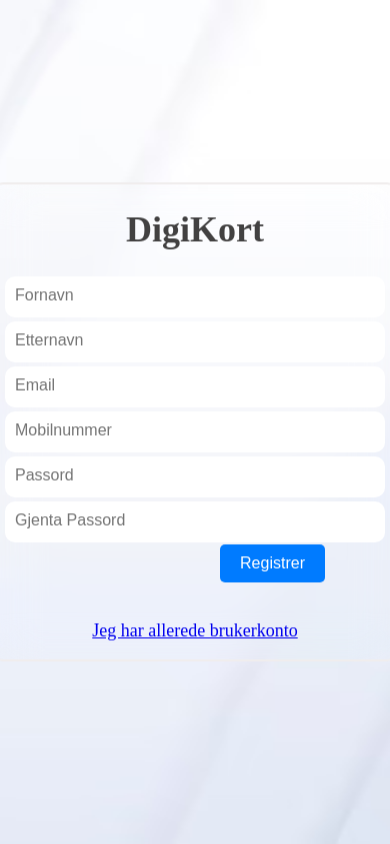
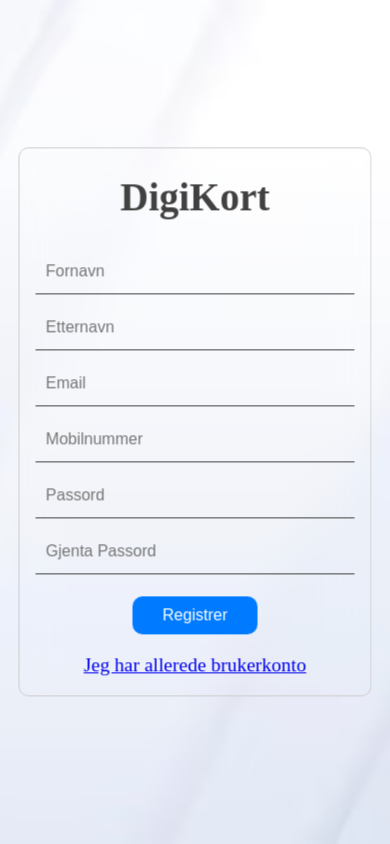
Before and after one commit to vikhok/digikort, a PHP site: page /pages/Registrer-konto.php in a window 390 px wide. Run offline with PHP 8.4, Linux system fonts and the light colour scheme; some libraries are stand-ins or nearby versions.

Commit message:
Added media query for å style riktig

```diff
--- a/pages/Registrer-konto.php
+++ b/pages/Registrer-konto.php
@@ -4,7 +4,7 @@
     <meta charset="UTF-8">
     <meta http-equiv="X-UA-Compatible" content="IE=edge">
     <meta name="viewport" content="width=device-width, initial-scale=1.0">
-    <link rel="stylesheet" href="styling/Styles-login.css">
+    <link rel="stylesheet" href="styling/Styling.css">
     <link rel="stylesheet" href="fonts/fontawesome-free-6.3.0-web/fontawesome.min.css">
     <link rel="stylesheet" href="https://cdnjs.cloudflare.com/ajax/libs/font-awesome/6.3.0/css/all.min.css" integrity="sha512-SzlrxWUlpfuzQ+pcUCosxcglQRNAq/DZjVsC0lE40xsADsfeQoEypE+enwcOiGjk/bSuGGKHEyjSoQ1zVisanQ==" crossorigin="anonymous" referrerpolicy="no-referrer"/>
     <title>Registrer</title>
--- a/pages/login.php
+++ b/pages/login.php
@@ -4,7 +4,7 @@
     <meta charset="UTF-8">
     <meta http-equiv="X-UA-Compatible" content="IE=edge">
     <meta name="viewport" content="width=device-width, initial-scale=1.0">
-    <link rel="stylesheet" href="styling/styles-login.css">
+    <link rel="stylesheet" href="styling/Styling.css">
     <link rel="stylesheet" href="fonts/fontawesome-free-6.3.0-web/fontawesome.min.css">
     <link rel="stylesheet" href="https://cdnjs.cloudflare.com/ajax/libs/font-awesome/6.3.0/css/all.min.css" integrity="sha512-SzlrxWUlpfuzQ+pcUCosxcglQRNAq/DZjVsC0lE40xsADsfeQoEypE+enwcOiGjk/bSuGGKHEyjSoQ1zVisanQ==" crossorigin="anonymous" referrerpolicy="no-referrer"/>
     <title>Login</title>
--- a/pages/styling/Styles-login.css
+++ b/pages/styling/Styling.css
@@ -2,9 +2,9 @@ body {
     display: flex;
     justify-content: center;
     align-items: center;
-    background: url('Pictures/Login-background.jpg') no-repeat center center fixed;
     text-align: center;
     background-size: cover;
+    background: url('Pictures/Login-background.jpg') no-repeat center center fixed;
     -webkit-background-size: cover;
     -moz-background-size: cover;
     -o-background-size: cover;
@@ -38,36 +38,44 @@ body {
 
 
 input[type=text], input[type=password], input[type=tel] {
-    width: 90%;
-    border-radius: 10px;
+    width: 85%;
     padding: 10px 10px 13px;
-    margin: 2px 0px;
-    background: white;
+    margin: 7px 0px;
+    background: transparent;
     border: none;
+    border-bottom: 1px solid #414242;
     outline: none;
     font-size: medium;
   }
 
 form {
     position: absolute;
-    text-shadow: 5px;
     color: #FFFFFF;
     font-family: 'Verdana, Geneva, Tahoma, sans-serif';
     font-style: normal;
     font-weight: 500;
-    font-size: 18px;
+    font-size: 23px;
     top: 50%;
     left: 50%;
     transform: translate(-50%, -50%);
     -ms-transform: translate(-50%, -50%); /* IE 9 */
     -webkit-transform: translate(-50%, -50%); /* Chrome, Safari, Opera */
     width: 400px;
-    border: 2px solid #f0eded;
+    border: 1px solid #cfcdcd;
     background: transparent;
     border-radius: 10px;
     backdrop-filter: blur(20px);
+  }
 
+  @media (max-width:450px){
+form {
+    font-size: 5vw;
+    width: 90%;
+
+}
   }
+
+
 .remember-password-checkbox{
 padding: 5px 110px 10px;
 }
@@ -94,12 +102,13 @@ button[type="submit"] {
     background-color: #007bff;
     color: #fff;
     border: none;
-    border-radius: 5px;
-    padding: 10px 20px;
+    border-radius: 10px;
+    padding: 10px 30px;
     font-size: 16px;
     cursor: pointer;
-    margin-bottom: 20px;
-    margin-left: 155px;
+    justify-content: center;
+    align-items: center;
+    margin-top: 15px;
   }
 
   button[type="submit"]:hover {
```
